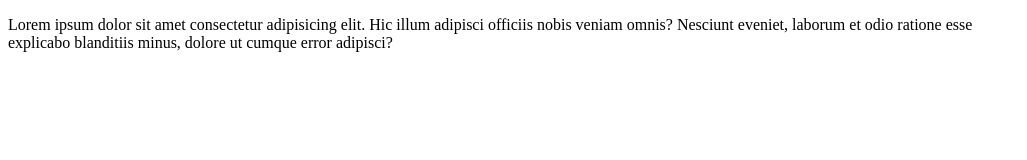
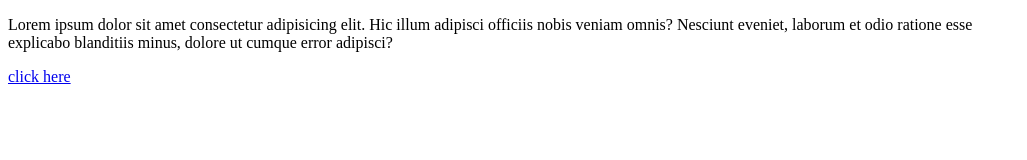
Before and after one commit to lokeshkonna/basictemplate, a plain HTML site: page index.html in a window 1280 px wide. Shown: the whole page, without its empty margins (0-1027 px from the left). Drawn offline with Linux system fonts and the light colour scheme.

Commit message:
i have link a new file

```diff
--- a/index.html
+++ b/index.html
@@ -10,5 +10,6 @@
          officiis nobis veniam omnis? Nesciunt eveniet, laborum et odio ratione esse <br>
          explicabo blanditiis minus, dolore ut cumque error adipisci?
     </p>
+    <a href="templatedemo.html">click here</a>
 </body>
 </html>
```
